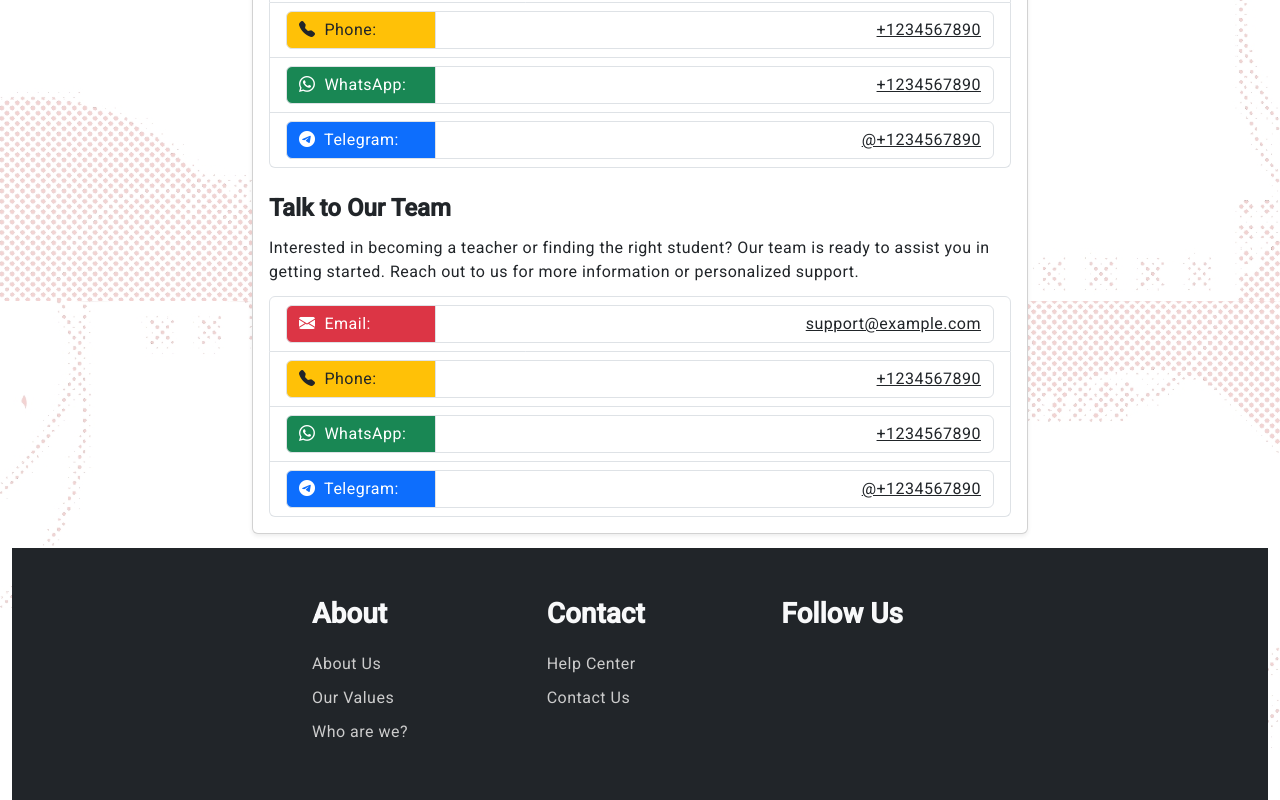
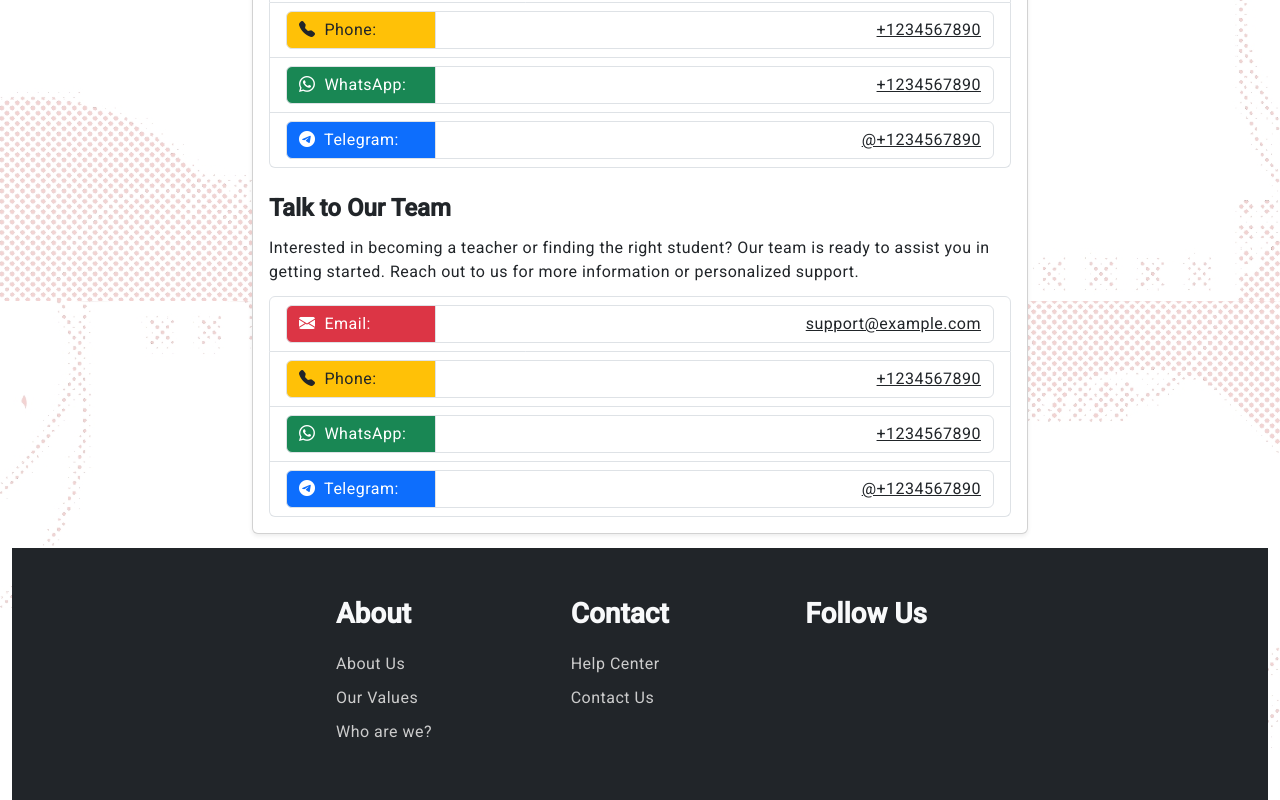
Before and after one commit to udinjelek/class_gojp_fe, an Angular app: page /contact in a window 1280 px wide. Shown: the part 1299-2099 px from the top of the page. Built offline with nearby package versions, Linux system fonts and the light colour scheme; no server answers.

Commit message:
footer fix spaces

```diff
--- a/src/app/pages/contact/contact.component.html
+++ b/src/app/pages/contact/contact.component.html
@@ -264,7 +264,7 @@
       <div class="footer-wrapper mx-auto">
         <div class="row">
           <!-- About Section -->
-          <div class="col-lg-4 col-md-6 mb-4 px-4">
+          <div class="col-lg-4 col-md-6 mb-4 px-5">
             <h5>About</h5>
             <ul class="list-unstyled">
               <li><a href="#">About Us</a></li>
@@ -274,7 +274,7 @@
           </div>
 
           <!-- Contact Section -->
-          <div class="col-lg-4 col-md-6 mb-4 px-4">
+          <div class="col-lg-4 col-md-6 mb-4 px-5">
             <h5>Contact</h5>
             <ul class="list-unstyled">
               <li><a href="/contact#section-0">Help Center</a></li>
@@ -283,7 +283,7 @@
           </div>
 
           <!-- Follow Us Section -->
-          <div class="col-lg-4 col-md-12 mb-4 px-4">
+          <div class="col-lg-4 col-md-12 mb-4 px-5">
             <h5>Follow Us</h5>
             <ul class="list-unstyled">
               <li class="me-3" *ngIf="contactData['link_facebook']">
--- a/src/app/pages/main/main.component.html
+++ b/src/app/pages/main/main.component.html
@@ -226,7 +226,7 @@
         <div class="footer-wrapper mx-auto">
           <div class="row">
             <!-- About Section -->
-            <div class="col-lg-4 col-md-6 mb-4 px-4">
+            <div class="col-lg-4 col-md-12 mb-4 px-5">
               <h5>About</h5>
               <ul class="list-unstyled">
                 <li><a href="#section-0">About Us</a></li>
@@ -236,7 +236,7 @@
             </div>
 
             <!-- Contact Section -->
-            <div class="col-lg-4 col-md-6 mb-4 px-4">
+            <div class="col-lg-4 col-md-12 mb-4 px-5">
               <h5>Contact</h5>
               <ul class="list-unstyled">
                 <li><a [routerLink]="['/contact']" >Help Center</a></li>
@@ -245,7 +245,7 @@
             </div>
 
             <!-- Follow Us Section -->
-            <div class="col-lg-4 col-md-12 mb-4 px-4">
+            <div class="col-lg-4 col-md-12 mb-4 px-5">
               <h5>Follow Us</h5>
               <ul class="list-unstyled">
                 <li class="me-3" *ngIf="homeData['link_facebook']">
```
